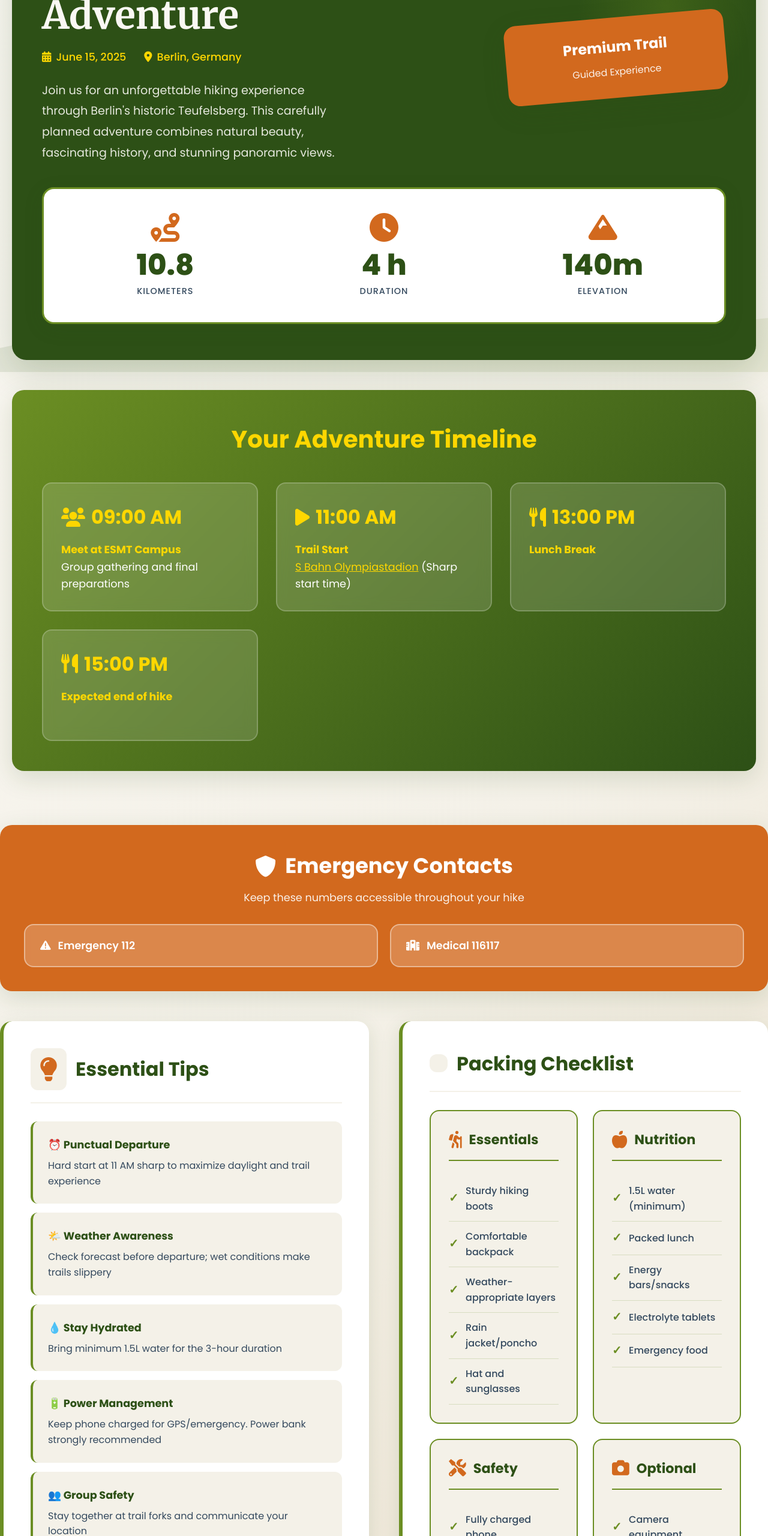
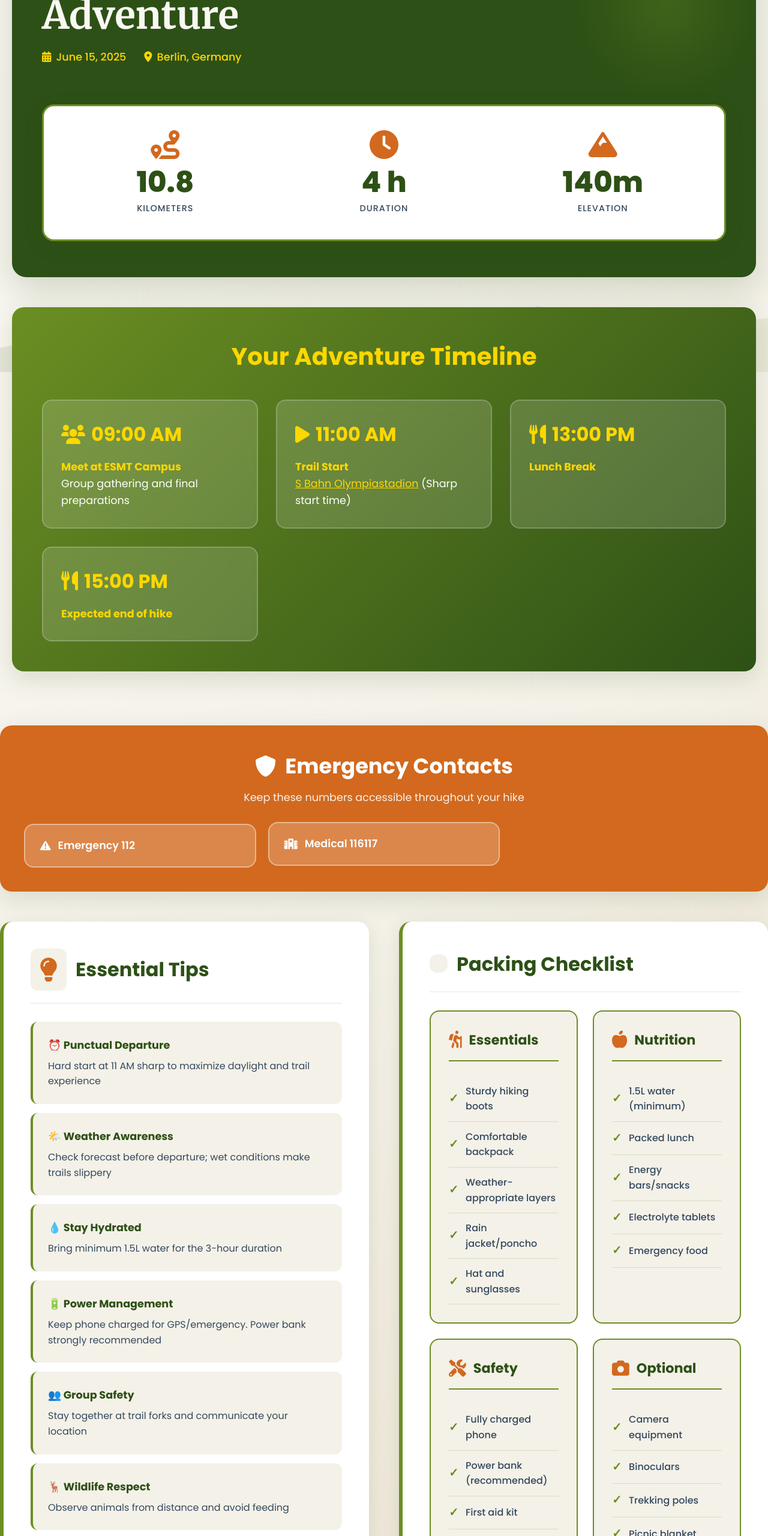
Before and after one commit to punitvthakkar/hikingguide, a plain HTML site: page index.html in a window 1280 px wide. Shown: the part 180-2740 px from the top of the page at 60% size. Drawn offline with Linux system fonts and the light colour scheme.

Commit message:
Update index.html

```diff
--- a/index.html
+++ b/index.html
@@ -1,3 +1,4 @@
+
 
 
 
@@ -581,20 +582,7 @@
                         </div>
                         <div class="meta-item">
                             <i class="fas fa-map-marker-alt"></i>
-                            <span>Berlin, Germany</span>
-                        </div>
-                    </div>
-                    <p class="hero-description">
-                        Join us for an unforgettable hiking experience through Berlin's historic Teufelsberg.
-                        This carefully planned adventure combines natural beauty, fascinating history, and stunning panoramic views.
-                    </p>
-                </div>
-                <div class="hero-visual">
-                    <div class="trail-badge">
-                        <div class="badge-title">Premium Trail</div>
-                        <div class="badge-subtitle">Guided Experience</div>
-                    </div>
-                </div>
+                            <span>Berlin, Germany&nbsp;</span></div></div></div>
             </div>
 
             <div class="stats-container">
@@ -656,7 +644,7 @@
                         15:00 PM
                     </div>
                     <div class="schedule-details">
-                        <strong>Expected end of hike</strong><br></div><div class="schedule-details"><br></div>
+                        <strong>Expected end of hike</strong></div>
                 </div>
             </div>
             </div>
@@ -667,7 +655,7 @@
         <div class="emergency-section fade-in" style="opacity: 1; transform: translateY(0px);">
             <div class="emergency-header">
                 <h2 class="emergency-title">
-                    <i class="fas fa-shield-alt"></i>
+                    <i class="fas fa-shield-alt"><br></i>
                     Emergency Contacts
                 </h2>
                 <p class="emergency-subtitle">Keep these numbers accessible throughout your hike</p>
@@ -677,16 +665,16 @@
                     <i class="fas fa-exclamation-triangle"></i>
                     Emergency 112
                 </a>
-                <a href="tel:116117" class="emergency-btn">
+                <a href="tel:116117" class="emergency-btn" style="transform: translateY(-3px) scale(1);">
                     <i class="fas fa-hospital"></i>
-                    Medical 116117</a>
+                    Medical 116117</a><br>
             </div>
         </div>
 
         <!-- Main Content -->
         <div class="content-section">
             <!-- Tips Section -->
-            <div class="content-card fade-in">
+            <div class="content-card fade-in" style="opacity: 1; transform: translateY(0px);">
                 <div class="content-header">
                     <i class="fas fa-lightbulb content-icon"></i>
                     <h2 class="content-title">Essential Tips</h2>
@@ -728,13 +716,13 @@
             </div>
 
             <!-- Packing Section -->
-            <div class="content-card fade-in">
+            <div class="content-card fade-in" style="opacity: 1; transform: translateY(0px);">
                 <div class="content-header">
                     <i class="fas fa-backpack content-icon"></i>
                     <h2 class="content-title">Packing Checklist</h2>
                 </div>
                 <div class="packing-grid">
-                    <div class="packing-category">
+                    <div class="packing-category" style="transform: translateY(0px);">
                         <div class="category-header">
                             <i class="fas fa-hiking category-icon"></i>
                             <h3 class="category-title">Essentials</h3>
@@ -773,7 +761,7 @@
                             <li>Offline map backup</li>
                         </ul>
                     </div>
-                    <div class="packing-category">
+                    <div class="packing-category" style="transform: translateY(0px);">
                         <div class="category-header">
                             <i class="fas fa-camera category-icon"></i>
                             <h3 class="category-title">Optional</h3>
@@ -791,7 +779,7 @@
         </div>
 
         <!-- Footer -->
-        <div class="footer fade-in">
+        <div class="footer fade-in" style="opacity: 1; transform: translateY(0px);">
             <div class="footer-content">
                 <h3 class="footer-title">
                     <i class="fas fa-tree"></i>
@@ -799,8 +787,7 @@
                 </h3>
                 <p class="footer-subtitle">
                     Remember: Safety first, respect nature, leave only footprints.
-                    Your Teufelsberg adventure will create memories to last a lifetime.
-                </p>
+                    <b>Connect with Student Services Coordinator Punit Thakkar for any guidance required on planning or coordination.</b></p>
             </div>
         </div>
 
```
